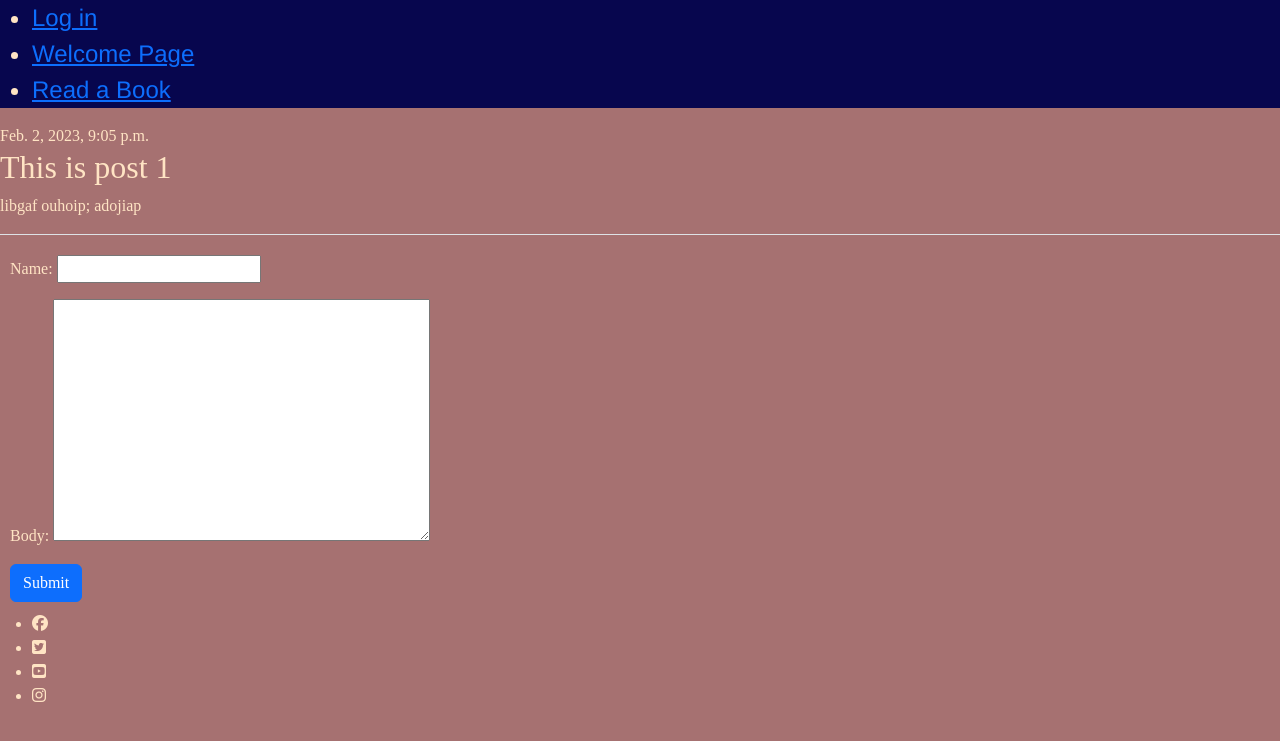
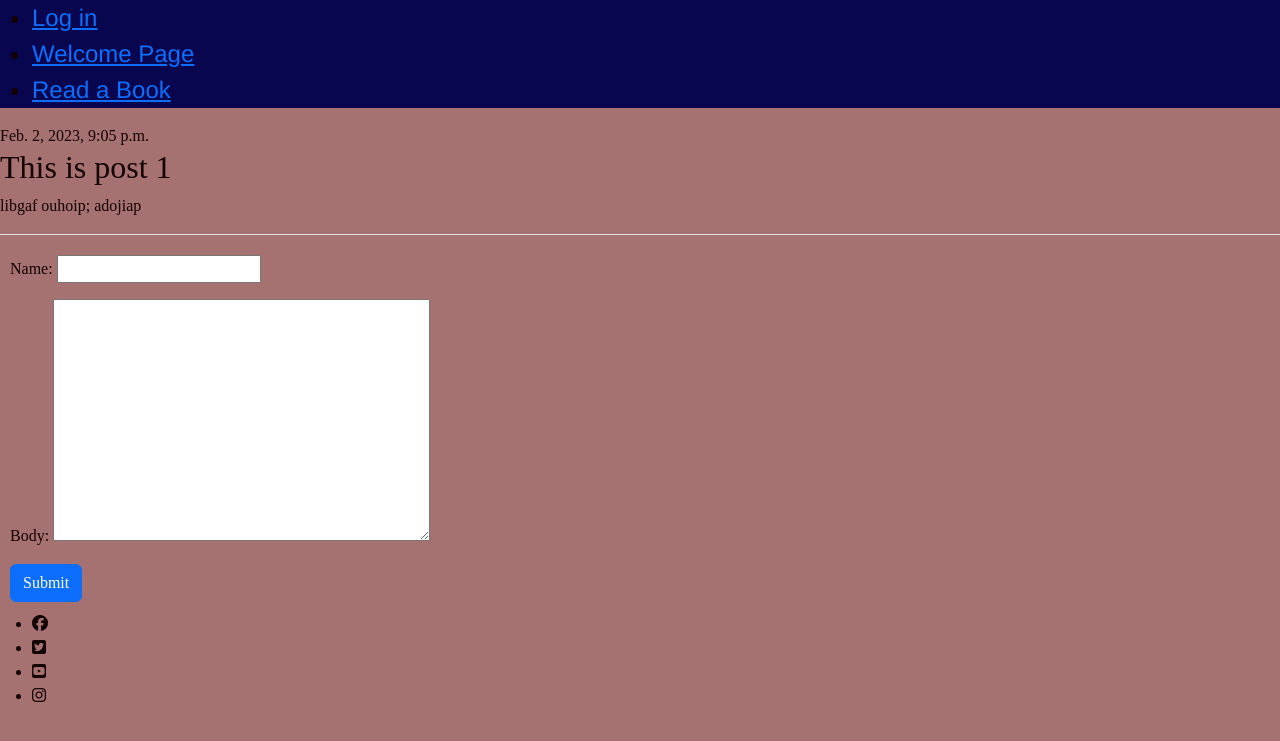
Before and after one commit to snoad96/TheBookBlog, a Django app: page /detail/1/ in a window 1280 px wide. Shown: the top 741 px of the page. Run offline with Django 3.2, Linux system fonts and the light colour scheme; data comes from the database, SQL or seed files in the repository; some libraries are stand-ins or nearby versions; some web fonts are replaced.

Commit message:
update css

```diff
--- a/static/css/style.css
+++ b/static/css/style.css
@@ -5,7 +5,7 @@
     margin: 0;
     padding: 0;
     box-sizing: border-box;
-    color: bisque;
+    color: rgb(20, 2, 2);
 }
 
 #menu {
@@ -31,7 +31,7 @@ footer {
     left: 0;
     bottom: 0;
     width: 100%;
-    color: blueviolet;
+    color: rgb(5, 5, 5);
   }
 /* Links to social media */
 footer.ul {
```
